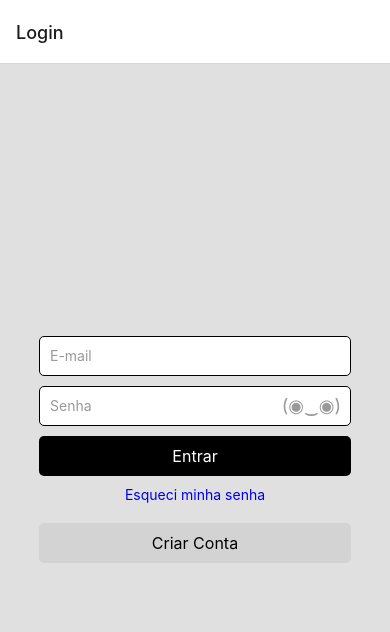
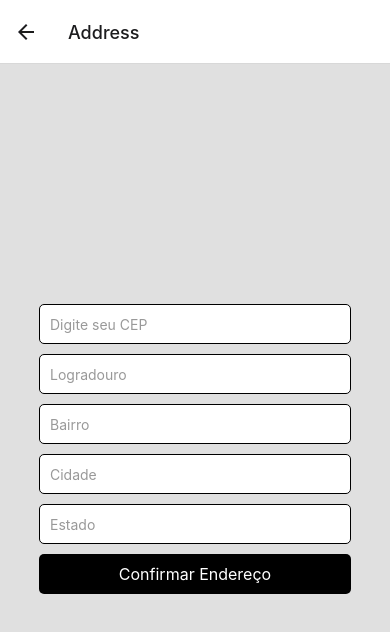
Before and after one commit to Nic-Listener/projeto2, a React Native app: screen /Address in a window 390 px wide. Shown: the top 632 px of the page. Built offline with nearby package versions, Linux system fonts and the light colour scheme.

Commit message:
feat: Add integração com API viaCEP e instação da bilbioteca axios

```diff
--- a/package.json
+++ b/package.json
@@ -10,12 +10,12 @@
     "test": "jest"
   },
   "dependencies": {
+    "@react-native-async-storage/async-storage": "^2.0.0",
     "@react-navigation/native": "^6.1.18",
     "@react-navigation/native-stack": "^6.11.0",
     "axios": "^1.7.7",
     "react": "18.3.1",
     "react-native": "0.75.2",
-    "react-native-mmkv-storage": "^0.10.3",
     "react-native-safe-area-context": "^4.11.0",
     "react-native-screens": "^3.34.0"
   },
--- a/src/navigation/AppNavigator.tsx
+++ b/src/navigation/AppNavigator.tsx
@@ -5,6 +5,7 @@ import LoginScreen from '../screens/LoginScreen';
 import CreateAccountScreen from '../screens/CreateAccountScreen';
 import ForgotPasswordScreen from '../screens/ForgotPasswordScreen';
 import HomeScreen from '../screens/HomeScreen';
+import AddressScreen from '../screens/AddressScreen';
 
 export type RootStackParamList = {
   Login: undefined;
@@ -23,6 +24,7 @@ const AppNavigator: React.FC = () => {
         <Stack.Screen name="CreateAccount" component={CreateAccountScreen} />
         <Stack.Screen name="ForgotPassword" component={ForgotPasswordScreen} />
         <Stack.Screen name="Home" component={HomeScreen} />
+        <Stack.Screen name="Address" component={AddressScreen} />
       </Stack.Navigator>
     </NavigationContainer>
   );
--- /dev/null
+++ b/src/screens/AddressScreen.tsx
@@ -0,0 +1,84 @@
+import React, { useState } from 'react';
+import { View, Text, Alert } from 'react-native';
+import axios from 'axios';
+import Input from '../components/Imput';
+import Button from '../components/Button';
+import { GlobalStyles } from '../styles/DefaultStyles';
+
+const AddressScreen: React.FC = () => {
+  const [cep, setCep] = useState('');
+  const [logradouro, setLogradouro] = useState('');
+  const [bairro, setBairro] = useState('');
+  const [cidade, setCidade] = useState('');
+  const [estado, setEstado] = useState('');
+
+  const handleCepChange = async (enteredCep: string) => {
+    if (enteredCep.length === 8) {
+      try {
+        const response = await axios.get(`https://viacep.com.br/ws/${enteredCep}/json/`);
+
+        if (response.data.erro) {
+          Alert.alert('Erro', 'CEP inválido.');
+          return;
+        }
+
+        const { logradouro, bairro, localidade, uf } = response.data;
+        setLogradouro(logradouro);
+        setBairro(bairro);
+        setCidade(localidade);
+        setEstado(uf);
+      } catch (error) {
+        Alert.alert('Erro', 'Erro ao buscar o CEP.');
+      }
+    } else {
+      // Limpa os campos caso o CEP seja apagado ou inválido
+      setLogradouro('');
+      setBairro('');
+      setCidade('');
+      setEstado('');
+    }
+  };
+
+  return (
+    <View style={GlobalStyles.container}>
+      <Input
+        placeholder="Digite seu CEP"
+        value={cep}
+        onChangeText={(text) => {
+          setCep(text);
+          handleCepChange(text);
+        }}
+        keyboardType="numeric"
+        maxLength={8}
+      />
+      <Input
+        placeholder="Logradouro"
+        value={logradouro}
+        editable={false}
+      />
+      <Input
+        placeholder="Bairro"
+        value={bairro}
+        editable={false}
+      />
+      <Input
+        placeholder="Cidade"
+        value={cidade}
+        editable={false}
+      />
+      <Input
+        placeholder="Estado"
+        value={estado}
+        editable={false}
+      />
+      <Button
+        title="Confirmar Endereço"
+        backgroundColor="#000"
+        textColor="#fff"
+        onPress={() => Alert.alert('Sucesso', 'Endereço confirmado!')}
+      />
+    </View>
+  );
+};
+
+export default AddressScreen;
```
Also changed, not shown: 1 other file (tests, documents, lock files or other folders).
